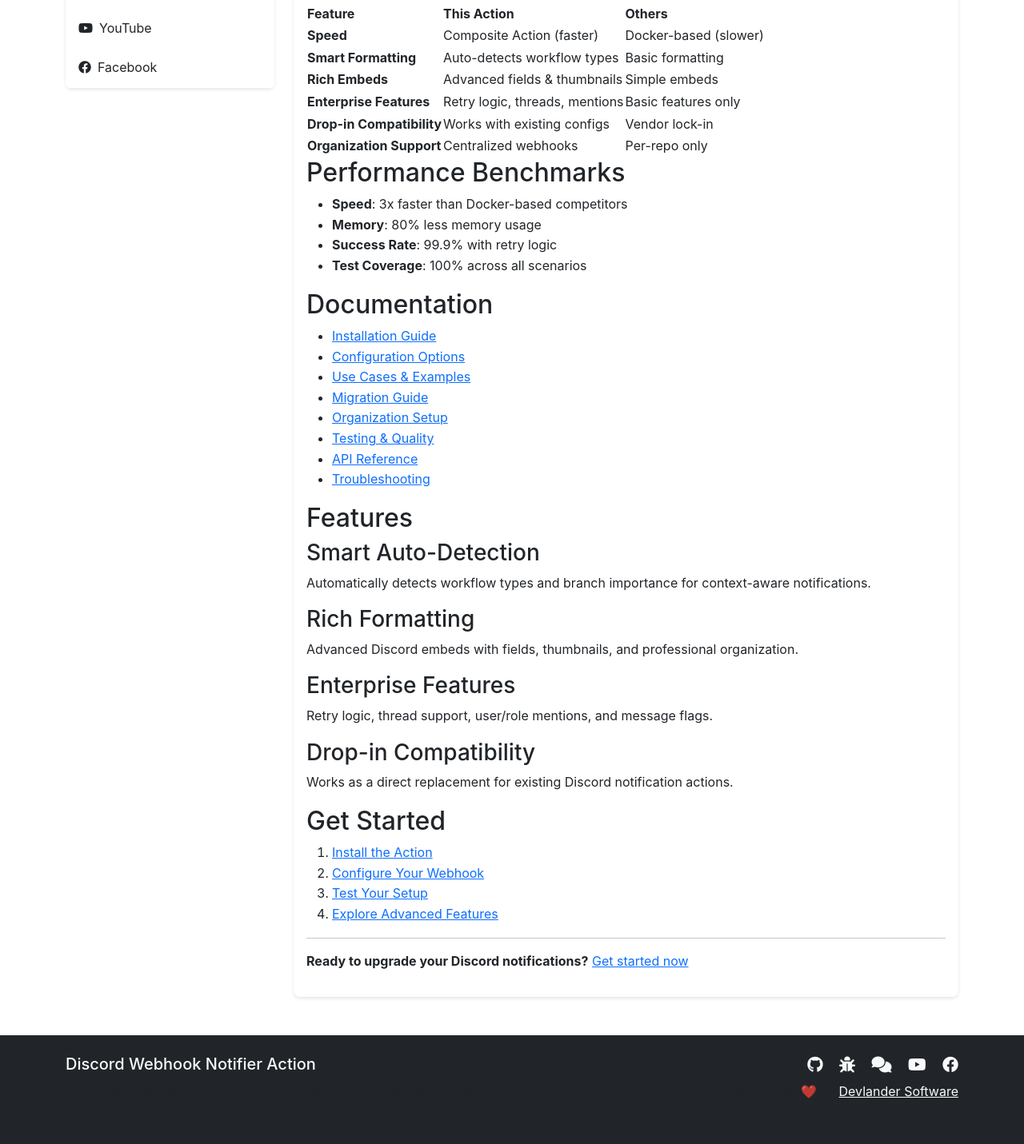
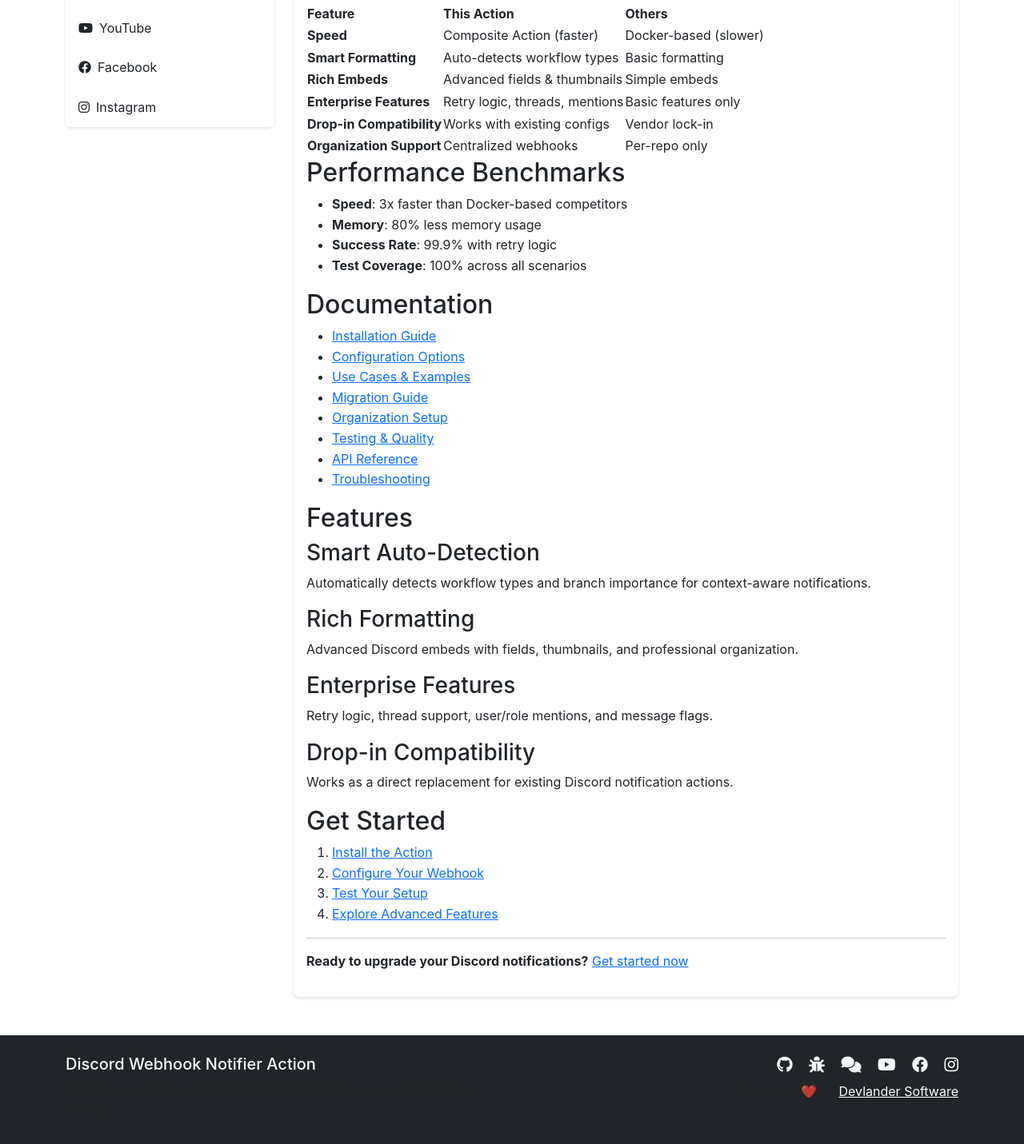
Before and after one commit to Devlander-Software/discord-webhook-notifier-action, a Jekyll site: the page built from docs/index.md, in a window 1280 px wide. Shown: the part 739-2170 px from the top of the page at 80% size. Built offline with Jekyll 4.4.1, drawn with Linux system fonts in a browser that asks for light colours.

Commit message:
Add Instagram link with icon to documentation

```diff
--- a/docs/_config.yml
+++ b/docs/_config.yml
@@ -74,6 +74,9 @@
   - label: "Facebook"
     icon: "fab fa-fw fa-facebook"
     url: "https://facebook.com/devlanderjs"
+  - label: "Instagram"
+    icon: "fab fa-fw fa-instagram"
+    url: "https://www.instagram.com/devlander.js"
 
 # Navigation
 header_pages:
@@ -104,6 +107,9 @@
   - label: "Facebook"
     icon: "fab fa-fw fa-facebook"
     url: "https://facebook.com/devlanderjs"
+  - label: "Instagram"
+    icon: "fab fa-fw fa-instagram"
+    url: "https://www.instagram.com/devlander.js"
   - label: "License"
     icon: "fas fa-fw fa-file-alt"
     url: "https://github.com/devlander-software/discord-webhook-notifier-action/blob/production/LICENSE"
--- a/docs/_layouts/default.html
+++ b/docs/_layouts/default.html
@@ -123,6 +123,9 @@
                         <a href="https://facebook.com/devlanderjs" class="list-group-item list-group-item-action">
                             <i class="fab fa-facebook me-2"></i>Facebook
                         </a>
+                        <a href="https://www.instagram.com/devlander.js" class="list-group-item list-group-item-action">
+                            <i class="fab fa-instagram me-2"></i>Instagram
+                        </a>
                     </div>
                 </div>
             </div>
@@ -160,8 +163,11 @@
                         <a href="https://www.youtube.com/@devlanderjs" class="text-light me-3">
                             <i class="fab fa-youtube fa-lg"></i>
                         </a>
-                        <a href="https://facebook.com/devlanderjs" class="text-light">
+                        <a href="https://facebook.com/devlanderjs" class="text-light me-3">
                             <i class="fab fa-facebook fa-lg"></i>
+                        </a>
+                        <a href="https://www.instagram.com/devlander.js" class="text-light">
+                            <i class="fab fa-instagram fa-lg"></i>
                         </a>
                     </div>
                     <p class="text-muted mt-2">
```
